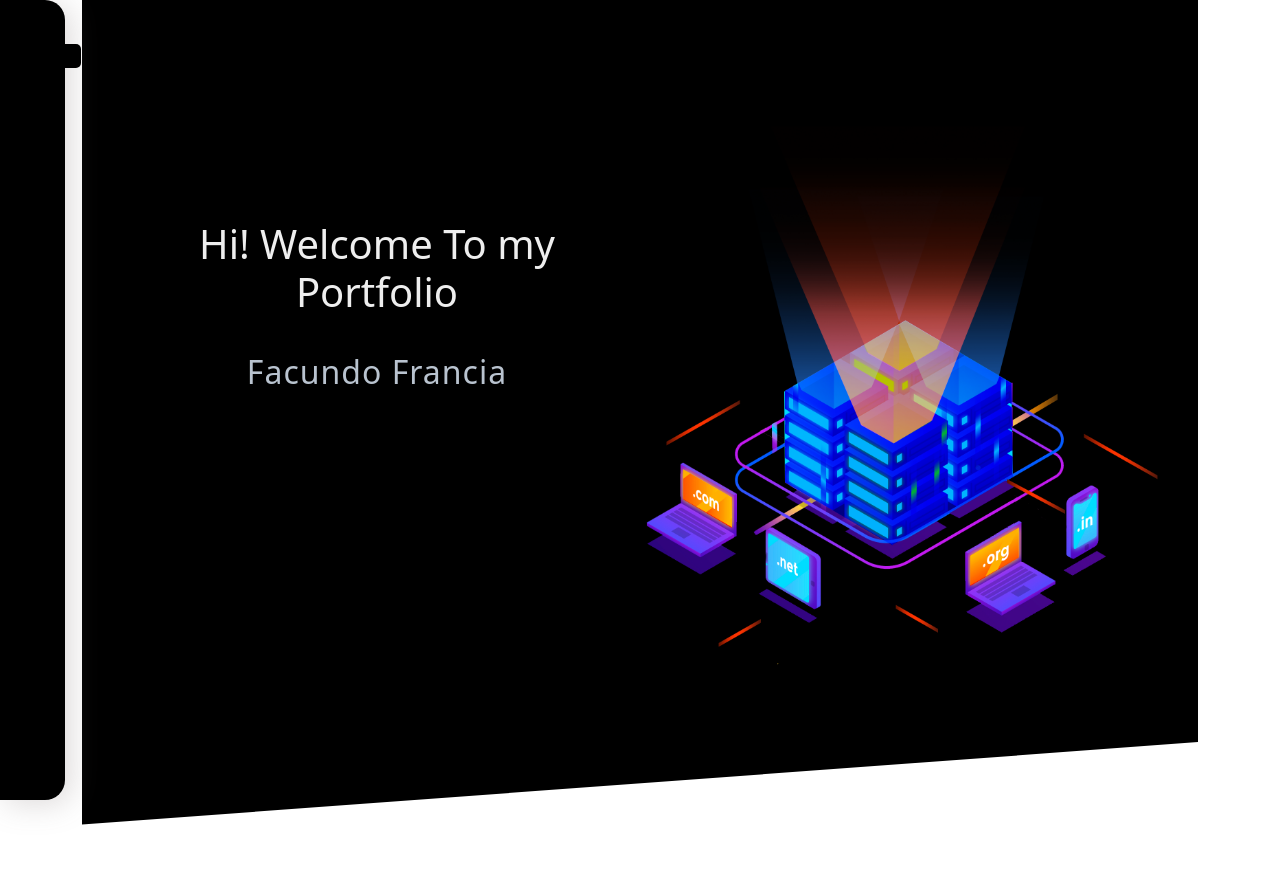
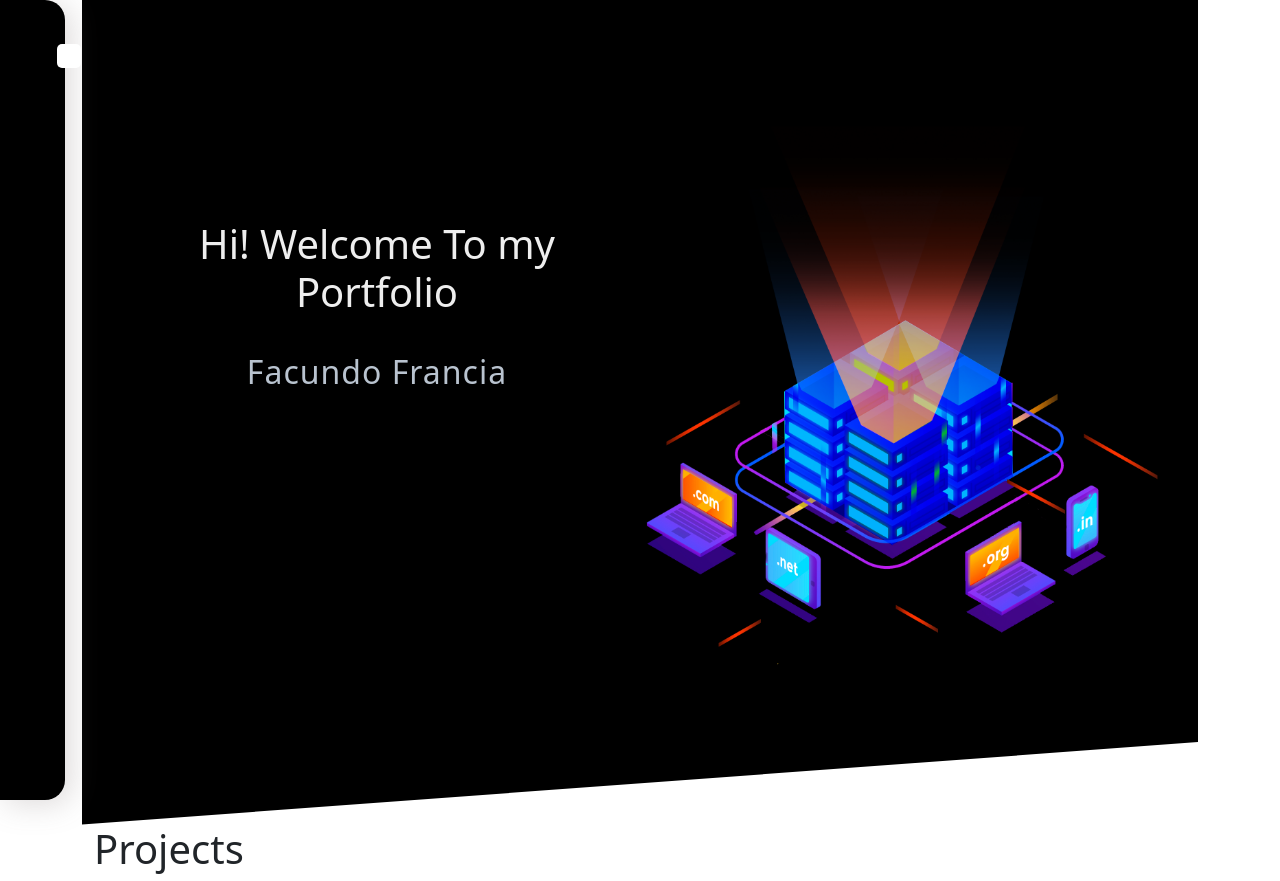
Before and after one commit to MushinShin/Portfolio, a React (Create React App) app: page / in a window 1280 px wide. Before the commit the page ends 825 px from the top, so only its background shows below. Built offline with nearby package versions, Linux system fonts and the light colour scheme; some icons are missing.

Commit message:
proejcts swiper

```diff
--- a/package.json
+++ b/package.json
@@ -11,6 +11,9 @@
     "react-dom": "^17.0.2",
     "react-router-dom": "^5.3.0",
     "react-scripts": "4.0.3",
+    "react-swipe": "^6.0.4",
+    "swipe-js-iso": "^2.1.5",
+    "swiper": "^7.2.0",
     "web-vitals": "^1.1.2"
   },
   "scripts": {
--- a/src/App.js
+++ b/src/App.js
@@ -1,12 +1,14 @@
 import "./App.css";
 import Nav from "./components/nav";
 import Hero from "./components/hero";
+import Project from "./components/project";
 
 function App() {
   return (
     <main className="container">
       <Nav />
       <Hero />
+      <Project />
     </main>
   );
 }
--- a/src/components/nav.jsx
+++ b/src/components/nav.jsx
@@ -19,7 +19,7 @@ const Nav = () => {
             className={`nav_toggle ${expanded ? "rotate" : ""}`}
             onClick={handleClick}
           >
-            <box-icon name="right-arrow" color="white"></box-icon>
+            <box-icon name="right-arrow" color="black"></box-icon>
           </div>
 
           <ul className="nav_list">
--- /dev/null
+++ b/src/components/project.jsx
@@ -0,0 +1,17 @@
+import React, { Component } from "react";
+import { swiper } from "../";
+
+const Project = () => {
+  return (
+    <div>
+      <div className="container">
+        <h1>Projects</h1>
+        <div className="projects_allItems">
+          <swiper></swiper>
+        </div>
+      </div>
+    </div>
+  );
+};
+
+export default Project;
--- a/src/styles/navStyles.css
+++ b/src/styles/navStyles.css
@@ -41,10 +41,9 @@ a {
   right: -1rem;
   width: 24px;
   height: 24px;
-  background-color: #000;
+  background-color: rgb(255, 255, 255);
   border-radius: 5px;
   font-size: 0.875rem;
-  border-color: solid 1px white;
   display: flex;
   justify-content: center;
   align-items: center;
```
Also changed, not shown: 1 other file (tests, documents, lock files or other folders).
